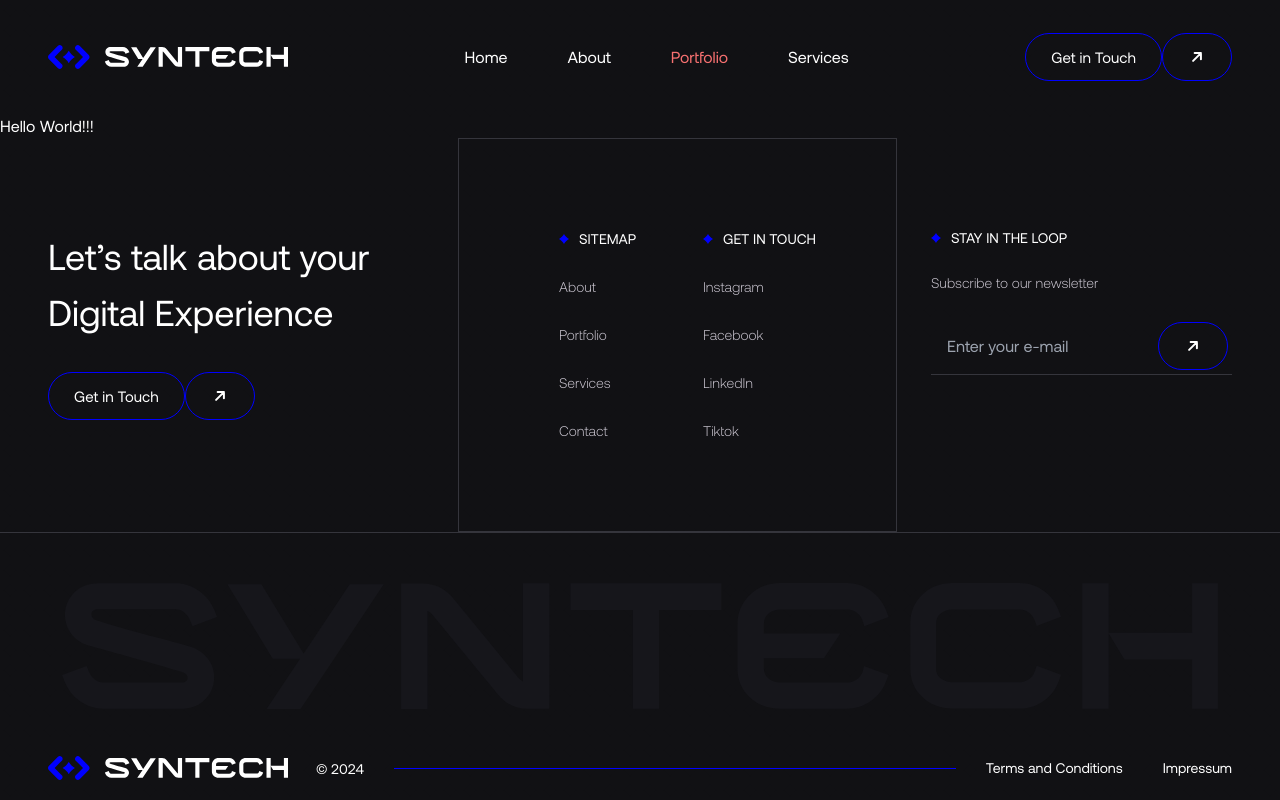
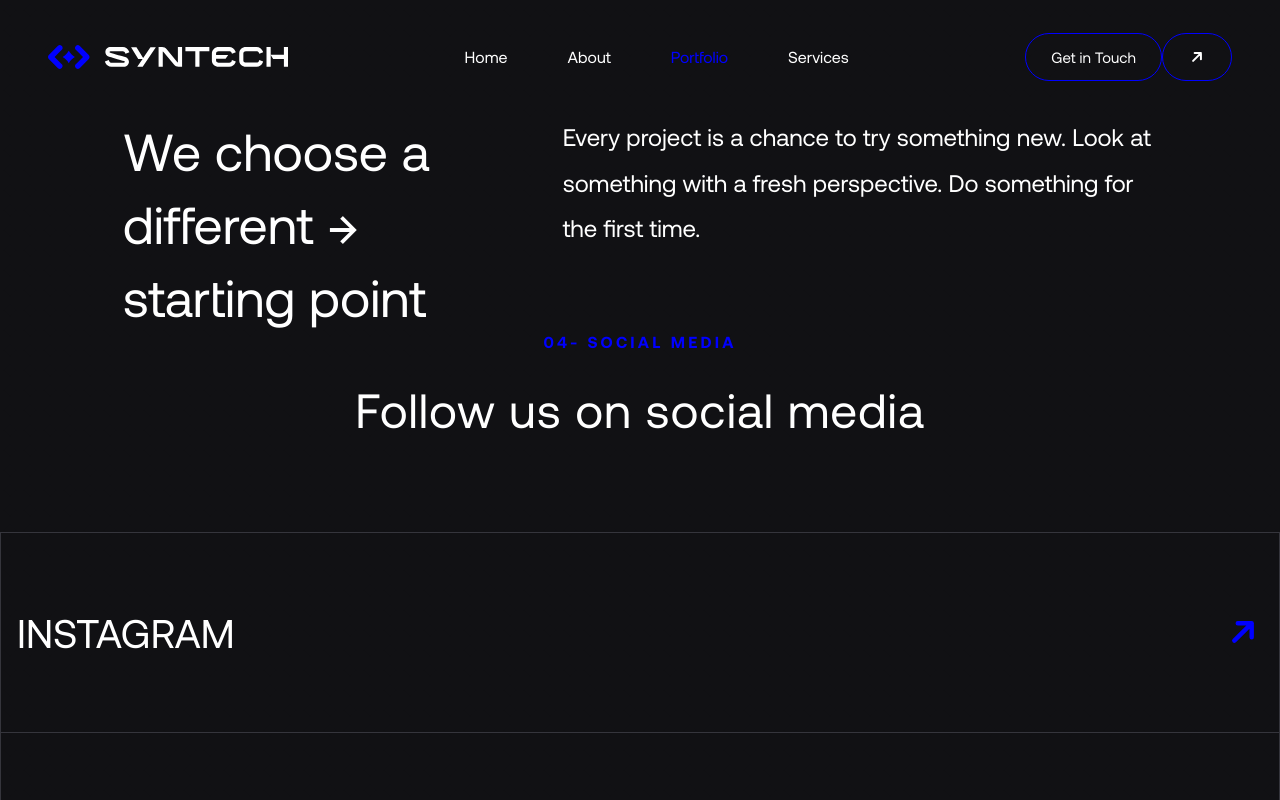
Before and after one commit to SyntechOrg/quitty, a Next.js app: page /portfolio in a window 1280 px wide. Shown: the top 800 px of the page. Built offline with nearby package versions, Linux system fonts and the light colour scheme.

Commit message:
add about section, secondary hero section for portfolio and services

```diff
--- a/src/app/layout.tsx
+++ b/src/app/layout.tsx
@@ -1,17 +1,11 @@
 import type { Metadata } from "next";
 
 import React, { ReactNode } from "react";
-import { Montserrat } from "next/font/google";
 
 import "./globals.css";
 import SynBackground from "@/components/background/syn-background";
 import {Footer, Header} from "@/components";
 import Blob from "@/components/blob/blob";
-
-//TODO: implement actual fonts here / discuss with client to get the some fonts from google font.
-const montserrat = Montserrat({
-  subsets: ["latin"],
-});
 
 export const metadata: Metadata = {
   title: "Syn-Tech",
@@ -23,7 +17,7 @@ export default function RootLayout({
   children,
 }: Readonly<{ children: ReactNode }>) {
   return (
-    <html lang="en" className={montserrat.className}>
+    <html lang="en">
       <body className="bg-background text-white">
         <SynBackground />
         <Blob />
--- a/src/app/page.tsx
+++ b/src/app/page.tsx
@@ -3,6 +3,8 @@ import HeroSection from "@/components/sections/heroSection";
 import FeaturedWorksSection from "@/components/sections/featuredWorksSection";
 import ServicesSection from "@/components/sections/servicesSection";
 import AboutSection from "@/components/sections/aboutSection";
+import {SocialMedia} from "@/components/shared/social-media/SocialMedia";
+import {Clients} from "@/components";
 
 const Home = () => {
   return (
@@ -11,7 +13,9 @@ const Home = () => {
       <HeroSection/>
       <FeaturedWorksSection/>
       <ServicesSection/>
-      <AboutSection />
+      <AboutSection/>
+      <Clients/>
+      <SocialMedia/>
     </>
   );
 }
--- a/src/app/portfolio/page.tsx
+++ b/src/app/portfolio/page.tsx
@@ -1,9 +1,18 @@
-import { type FC } from "react";
+import React, {type FC} from "react";
+import {SecondaryHeroSection} from "@/components/sections/secondaryHeroSection";
+import {SocialMedia} from "@/components/shared/social-media/SocialMedia";
 
 type PortfolioPageProps = {};
 
 const PortfolioPage: FC<PortfolioPageProps> = () => {
-  return <div>Hello World!!!</div>;
+  return <div>
+    <SecondaryHeroSection
+      title="We choose a different → starting point"
+      text="Every project is a chance to try something new. Look at something with a fresh perspective.
+      Do something for the first time."
+    />
+    <SocialMedia/>
+  </div>;
 };
 
 export default PortfolioPage;
--- /dev/null
+++ b/src/app/services/page.tsx
@@ -0,0 +1,18 @@
+import React from 'react';
+import {SocialMedia} from "@/components/shared/social-media/SocialMedia";
+import {SecondaryHeroSection} from "@/components/sections/secondaryHeroSection";
+
+const ServicesPage = () => {
+  return (
+    <div>
+      <SecondaryHeroSection
+        title="Expertise"
+        text="Focusing on core areas, we combine our creative and technical expertise to reveal the essence of brands,
+         redesigning websites, building web applications, and delivering e-commerce solutions."
+      />
+      <SocialMedia/>
+    </div>
+  );
+};
+
+export default ServicesPage;
--- a/src/components/cards/basicServiceCard.tsx
+++ b/src/components/cards/basicServiceCard.tsx
@@ -17,10 +17,10 @@ const BasicServiceCard: FC<BasicServiceCardProps> = ({title, description, image,
       lg:px-[100px] lg:py-[60px] md:p-[60px] sm:p-[50px] px-0 py-8 rounded-[30px] overflow-clip"
     >
       <div className="w-11/12 lg:w-1/2 mx-auto max-sm:text-center">
-        <h4 className="lg:text-[50px] md:text-[36px] text-[32px]">
+        <h4 className="lg:text-[50px] md:text-[36px] text-[24px]">
           {title}
         </h4>
-        <p className="lg:mt-[45px] md:mt-8 mt-5 leading-[1.5]">
+        <p className="lg:mt-[45px] max-sm:text-[15px] md:mt-8 mt-5 leading-[1.5]">
           {description}
         </p>
         <div className="flex flex-wrap items-center max-sm:justify-center gap-2.5 lg:mt-[100px] md:mt-[50px] mt-7">
@@ -29,7 +29,7 @@ const BasicServiceCard: FC<BasicServiceCardProps> = ({title, description, image,
               key={index}
               className="rounded-3xl px-[30px] h-[40px] bg-[#15151b] border border-gray grid place-content-center w-fit"
             >
-              <span className="md:text-[18px] text-[16px] leading-[1]">
+              <span className="md:text-[17px] text-[15px] leading-[1]">
                 {category}
               </span>
             </div>
@@ -40,7 +40,8 @@ const BasicServiceCard: FC<BasicServiceCardProps> = ({title, description, image,
         <Image
           src={image}
           alt="service"
-          className="lg:absolute relative md:top-[60px] sm:top-[50px] top-[40px] w-full h-full max-lg:max-w-[400px] max-lg:mx-auto object-contain"
+          className="lg:absolute relative md:top-[60px] sm:top-[50px] top-[40px] w-full h-full max-lg:max-w-[400px] max-lg:mx-auto
+          object-contain"
         />
         <div className="group flex items-center lg:absolute lg:right-0 relative sm:ml-auto max-sm:mx-auto mt-10">
           <Button to="portfolio">Read More</Button>
--- a/src/components/header/header.tsx
+++ b/src/components/header/header.tsx
@@ -22,12 +22,11 @@ const Nav: FC = () => {
 
           return (
             <li key={item}>
-              {/* TODO: ask designer for an active and hover color (substitute: text-red-xxx) */}
               <Link
                 href={`/${item === "Home" ? "" : lowerCaseItem}`}
                 className={classNames(
                   "transition-colors duration-200",
-                  isActive ? "text-red-400" : "hover:text-red-300"
+                  isActive ? "text-primary" : "hover:text-primary"
                 )}
               >
                 {item}
--- a/src/components/header/sectionHeader.tsx
+++ b/src/components/header/sectionHeader.tsx
@@ -10,10 +10,7 @@ const SectionHeader: FC<SectionHeaderProps> = ({title, category}) => {
       <p className="category-text">
         {category}
       </p>
-      <h3
-        className="lg:text-[48px] md:text-[32px] text-[24px] leading-[1.4] tracking-[0.02em] lg:mt-[30px] md:mt-[21px]
-        mt-[18px]"
-      >
+      <h3 className="lg:text-[48px] md:text-[32px] text-[24px] leading-[1.4] tracking-[0.02em] lg:mt-[30px] md:mt-[21px] mt-[18px]">
         {title}
       </h3>
     </div>
--- a/src/components/sections/aboutSection.tsx
+++ b/src/components/sections/aboutSection.tsx
@@ -1,12 +1,28 @@
 import React from 'react';
 import {Button, Icon, IconType} from "@/components/shared";
 import QuickCard from "@/components/cards/quickCard";
+import BubbleAboutImage from "../../../public/assets/images/bubble-about-section.png";
+import Image from "next/image";
+
+const quickCardData = [
+  { statistic: "+200", description: "Completed projects" },
+  { statistic: "+10", description: "Years of experience" },
+  { statistic: "10K", description: "User reviews" },
+  { statistic: "+20", description: "Team members" }
+];
 
 const AboutSection = () => {
   return (
-    <div className="container flex lg:gap-[50px] gap-[80px] lg:flex-row flex-col justify-between lg:mt-[100px] mt-[60px] max-lg:text-center">
-      <div>
-        image
+    <div
+      className="container flex lg:gap-[80px] gap-[40px] lg:flex-row flex-col justify-between lg:mt-[150px] mt-[100px]
+      max-lg:text-center"
+    >
+      <div className="backdrop-blur-[1px] max-w-[565px] max-lg:mx-auto">
+        <Image
+          src={BubbleAboutImage}
+          alt="about"
+          className="w-full h-full object-contain"
+        />
       </div>
       <div className="lg:w-1/2 w-full max-lg:mx-auto">
         <p className="category-text">
@@ -18,34 +34,30 @@ const AboutSection = () => {
         >
           We Strive To Innovate
         </h4>
-        <p className="lg:text-[18px] text-[15px] leading-[1.666] text-text lg:mt-[18px] md:mt-[14px] mt-[12px] w-11/12 max-lg:mx-auto">
+        <p
+          className="lg:text-[18px] text-[15px] leading-[1.666] text-text lg:mt-[18px] md:mt-[14px] mt-[12px]
+          sm:w-[80%] max-lg:mx-auto"
+        >
           We are a hyper-creative collective with multifaceted experience partnering exclusively with the ambitiously
           bold. We craft custom brands, websites and Apps for companies who dare to be different. We embody our values
           and design using our tried and tested approach to deliver truly magnetic and disruptive design.
         </p>
         <div className="flex items-center max-lg:justify-center group lg:mt-[32px] md:mt-[24px] mt-[20px]">
           <Button to="about">More about us</Button>
-          <Button to="about">
+          <Button to="about" className="px-[21px]">
             <Icon icon={IconType.ARROW}/>
           </Button>
         </div>
-        <div className="flex items-center flex-wrap max-lg:justify-center lg:mt:[40px] md:mt-[28px] mt-[21px] gap-1.5">
-          <QuickCard
-            statistic="+200"
-            description="Completed projects"
-          />
-          <QuickCard
-            statistic="+10"
-            description="Years of experience"
-          />
-          <QuickCard
-            statistic="10K"
-            description="User reviews"
-          />
-          <QuickCard
-            statistic="+20"
-            description="Team members"
-          />
+        <div
+          className="flex items-center flex-wrap max-lg:justify-center lg:mt:[40px] md:mt-[28px] mt-[21px] gap-1.5 text-left"
+        >
+          {quickCardData.map((card, index) => (
+            <QuickCard
+              key={index}
+              statistic={card.statistic}
+              description={card.description}
+            />
+          ))}
         </div>
       </div>
     </div>
--- a/src/components/sections/heroSection.tsx
+++ b/src/components/sections/heroSection.tsx
@@ -2,7 +2,7 @@ import React from 'react';
 
 const HeroSection = () => {
   return (
-    <div className="container min-h-screen flex items-center justify-center mx-auto max-w-[850px] w-11/12">
+    <div className="container min-h-screen flex items-center justify-center mx-auto max-w-[850px] w-10/12">
       <h1 className="lg:text-[52px] md:text-[42px] sm:text-[36px] text-[22px] leading-[1.66] text-center">
         We are a digital agency, specialized in immersive and experiential marketing
       </h1>
--- /dev/null
+++ b/src/components/sections/secondaryHeroSection.tsx
@@ -0,0 +1,24 @@
+import React, {FC} from 'react';
+
+interface SecondaryHeroSectionProps {
+  title: string;
+  text: string;
+}
+
+export const SecondaryHeroSection: FC<SecondaryHeroSectionProps> = ({title, text}) => {
+  return (
+    <div
+      className="container flex lg:flex-row flex-col justify-between mx-auto w-10/12 gap-x-5 gap-y-8
+      max-lg:text-center max-lg:items-center"
+    >
+      <h1
+        className="lg:text-[52px] md:text-[42px] sm:text-[36px] text-[24px] leading-[1.4] lg:max-w-[420px] max-w-[450px] flex-shrink-0"
+      >
+        {title}
+      </h1>
+      <p className="lg:text-[24px] md:text-[18px] leading-[1.9] max-w-[630px]">
+        {text}
+      </p>
+    </div>
+  );
+};
--- a/src/components/shared/social-media/SocialMedia.tsx
+++ b/src/components/shared/social-media/SocialMedia.tsx
@@ -28,10 +28,10 @@ export const SocialMedia: FC<SocialMediaProps> = () => {
   return (
     <div>
       <div className="container text-center">
-        <p className="lg:text-base text-[10px] text-primary mb-[18px]">
+        <p className="category-text">
           04- SOCIAL MEDIA
         </p>
-        <p className="text-[30px] lg:text-[50px] text-white">
+        <p className="lg:text-[48px] md:text-[32px] text-[24px] leading-[1.4] tracking-[0.02em] lg:mt-[24px] md:mt-[21px] mt-[18px]">
           Follow us on social media
         </p>
       </div>
```
Also changed, not shown: public/assets/images/bubble-about-section.png (added).
